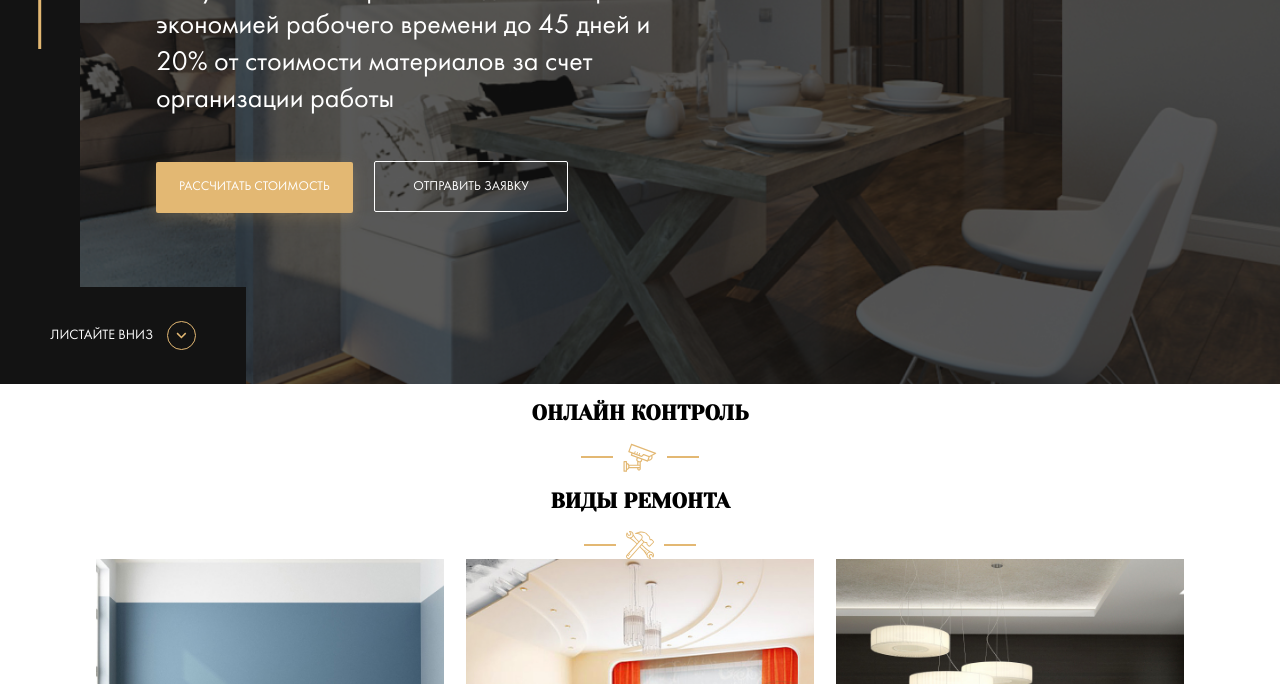
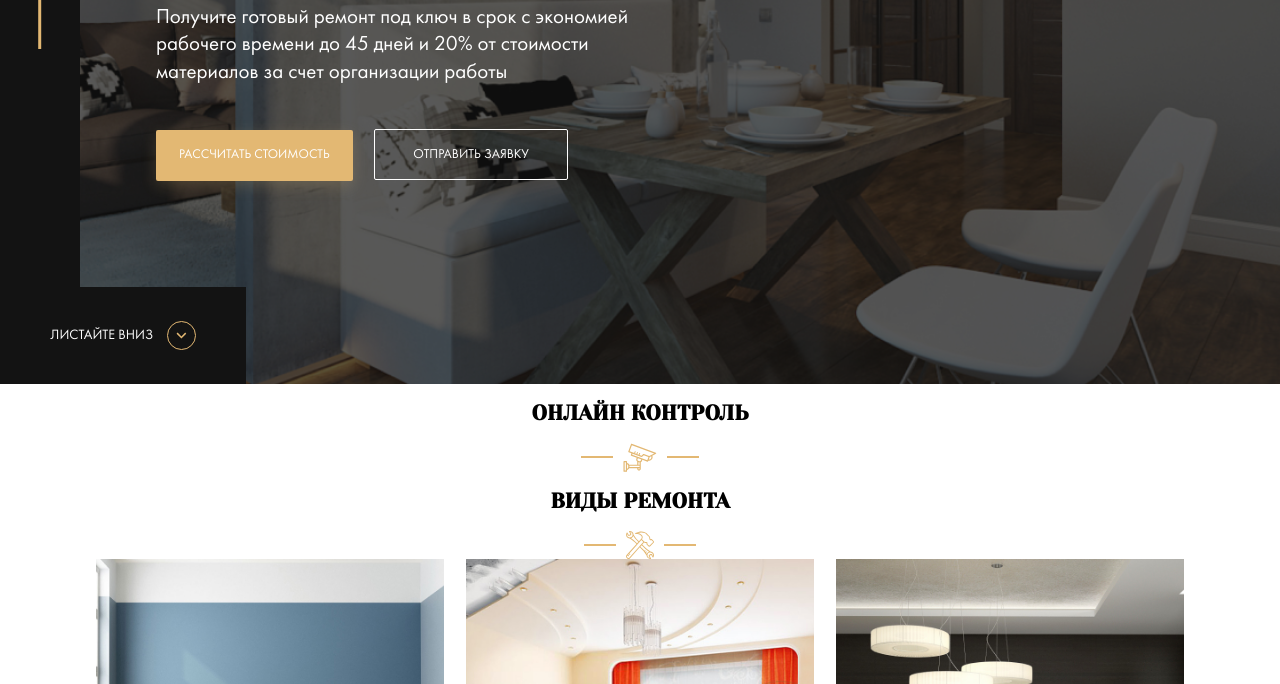
Before and after one commit to flamberg228/web-start, a website: page project_gulp/index.html in a window 1280 px wide. Shown: the part 416-1100 px from the top of the page. Drawn offline with Linux system fonts and the light colour scheme; files whose address does not match are found by name.

Commit message:
fixed text size

```diff
--- a/project_gulp/sass/templates/_hero.sass
+++ b/project_gulp/sass/templates/_hero.sass
@@ -23,10 +23,9 @@
     max-width: 47.857rem
     margin-left: 4.28rem
   &__text
-    font-size: 2rem
+    font-size: 1.5rem
     max-width: 500px
     line-height: 131%
-
     margin-top: 17.4px
     margin-bottom: 3rem
   &__instagram
```
Also changed, not shown: project_gulp/css/style.css.
